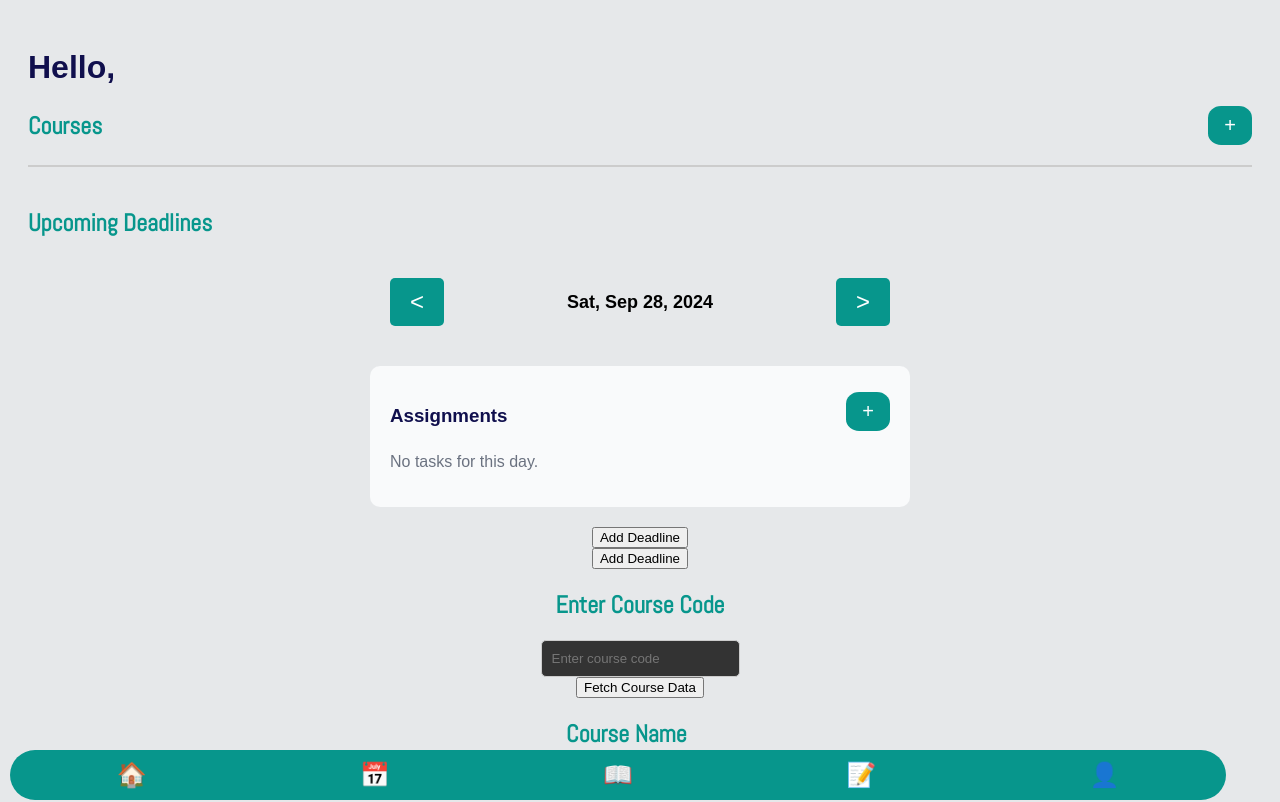
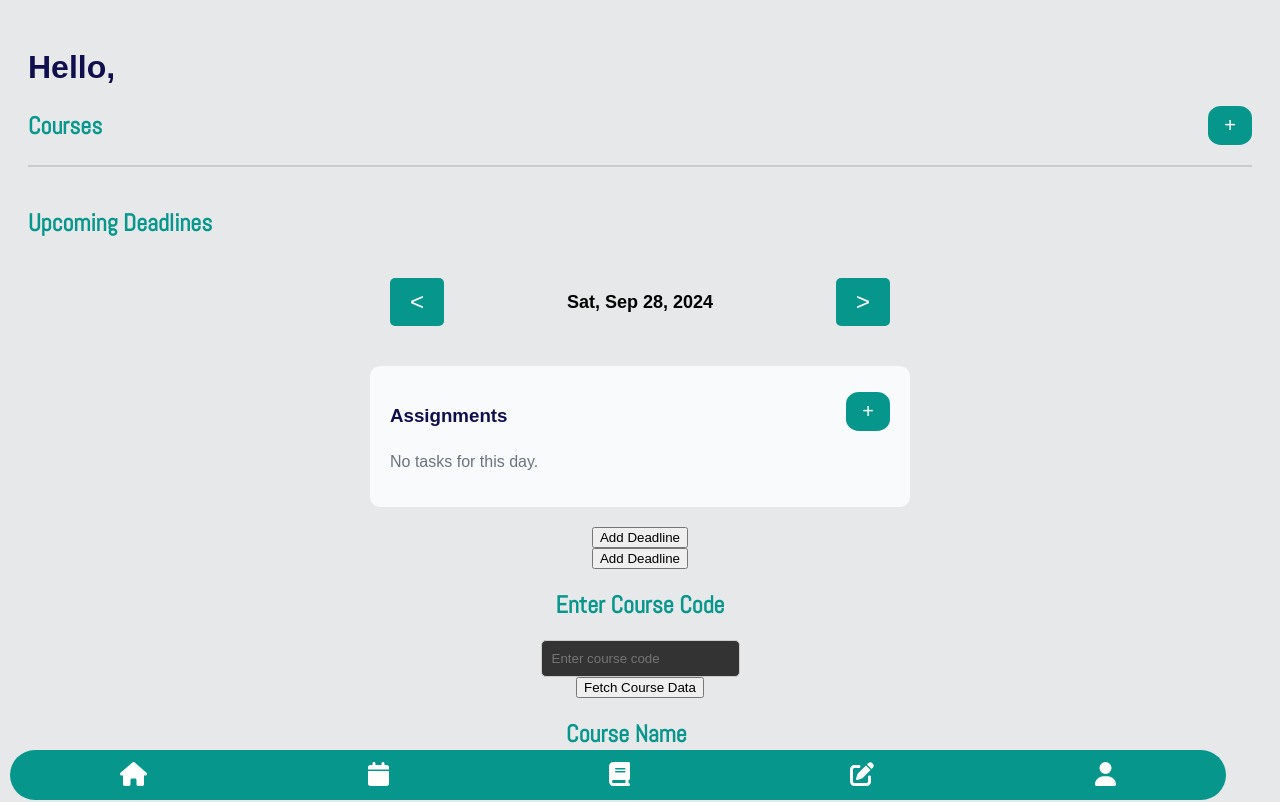
Before and after one commit to SUSA-HTH/uOStudent, a React (Create React App) app: page /dashboard in a window 1280 px wide. Shown: the top 802 px of the page. Built offline with nearby package versions, Linux system fonts and the light colour scheme; the HTML template or start-up script is replaced by a standard one.

Commit message:
course view now works, and courselist and courseview are connected

```diff
--- a/src/App.js
+++ b/src/App.js
@@ -7,6 +7,7 @@ import Login from './pages/Login';
 import Dashboard from './pages/Dashboard';
 import CourseList from './pages/CourseList';
 import GradeCalculator from './pages/GradeCalculator';
+import CourseView from './pages/CourseView';
 
 const App = () => {
   return (
@@ -20,6 +21,7 @@ const App = () => {
         <Route path="/dashboard" element={<Dashboard />} />
         <Route path="/course-list" element={<CourseList />} />
         <Route path="/grade-calculator" element={<GradeCalculator />} />
+        <Route path="/courseview/:courseId" element={<CourseView />} />
       </Routes>
     </Router>
   );
--- a/src/pages/Calendar.js
+++ b/src/pages/Calendar.js
@@ -302,12 +302,22 @@ const Calendar = () => {
         </div>
       )}
       <div className="bottom-nav">
-        <button onClick={() => navigate("/dashboard")}>🏠</button>
-        <button onClick={() => navigate("/calendar")}>📅</button>
-        <button>📖</button>
-        <button>📝</button>
-        <button onClick={() => navigate("/profile")}>👤</button>
-      </div>
+  <button className="nav-button" onClick={() => navigate('/dashboard')}>
+    <FontAwesomeIcon icon={faHome} />
+  </button>
+  <button className="nav-button" onClick={() => navigate('/calendar')}>
+    <FontAwesomeIcon icon={faCalendar} />
+  </button>
+  <button className="nav-button" onClick={() => navigate('/course-list')}>
+    <FontAwesomeIcon icon={faBook} />
+  </button>
+  <button className="nav-button"onClick={() => navigate('/grade-calculator')}>
+    <FontAwesomeIcon icon={faEdit} />
+  </button>
+  <button className="nav-button" onClick={() => navigate('/profile')}>
+    <FontAwesomeIcon icon={faUser} />
+  </button>
+</div>
     </div>
   );
 };
--- a/src/pages/CourseList.js
+++ b/src/pages/CourseList.js
@@ -5,8 +5,8 @@ import { FontAwesomeIcon } from '@fortawesome/react-fontawesome';
 import { faHome, faCalendar, faBook, faEdit, faUser } from '@fortawesome/free-solid-svg-icons';
 
 const CourseList = () => {
-    const navigate = useNavigate();
   const [courses, setCourses] = useState([]);
+  const navigate = useNavigate();
 
   useEffect(() => {
     const storedCourses = localStorage.getItem('courses');
@@ -15,18 +15,27 @@ const CourseList = () => {
     }
   }, []);
 
+  const viewCourse = (courseId) => {
+    navigate(`/courseview/${courseId}`);
+  };
+
   return (
-    <div className="course-list">
-      <h2>Your Courses</h2>
-      <div className="courses">
-        {courses.map(course => (
-          <div className="course-item" key={course.id}>
-            <h3>{course.title}</h3>
-            <p>{course.courseCode}</p>
-            <p>⭐ {course.rating} | {course.hours} Hours | {course.people} People</p>
-          </div>
-        ))}
-      </div>
+    <div>
+      <section>
+        <h2>Available Courses</h2>
+        <div className="course-list">
+          {courses.length > 0 ? (
+            courses.map((course) => (
+              <div key={course.id} onClick={() => viewCourse(course.id)} className="course-card">
+                <h3>{course.name}</h3>
+                <p>{course.code}</p>
+              </div>
+            ))
+          ) : (
+            <p>No courses available</p>
+          )}
+        </div>
+      </section>
     </div>
   );
 };
--- a/src/pages/CourseView.js
+++ b/src/pages/CourseView.js
@@ -0,0 +1,55 @@
+import React, { useState, useEffect } from 'react';
+import { useParams } from 'react-router-dom';
+
+const CourseView = () => {
+  const { courseId } = useParams();
+  const [course, setCourse] = useState(null);
+  const [deadlines, setDeadlines] = useState([]);
+
+  useEffect(() => {
+    const storedCourses = localStorage.getItem('courses');
+    const storedDeadlines = localStorage.getItem('deadlines');
+
+    if (storedCourses) {
+      const courses = JSON.parse(storedCourses);
+      const selectedCourse = courses.find(course => course.id.toString() === courseId);
+      if (selectedCourse) {
+        setCourse(selectedCourse);
+      } else {
+        console.error('Course not found');
+      }
+    }
+
+    if (storedDeadlines && course) {
+      const allDeadlines = JSON.parse(storedDeadlines);
+      const courseDeadlines = allDeadlines.filter(deadline => deadline.course === course.code);
+      setDeadlines(courseDeadlines);
+    }
+  }, [courseId, course]);
+
+  if (!course) {
+    return <p>Course not found</p>;
+  }
+
+  return (
+    <div>
+      <h2>{course.name} ({course.code})</h2>
+      <section>
+        <h3>Upcoming Deadlines</h3>
+        <ul>
+          {deadlines.length > 0 ? (
+            deadlines.map(deadline => (
+              <li key={deadline.id}>
+                <strong>{deadline.date}:</strong> {deadline.description}
+              </li>
+            ))
+          ) : (
+            <p>No upcoming deadlines</p>
+          )}
+        </ul>
+      </section>
+    </div>
+  );
+};
+
+export default CourseView;
--- a/src/pages/Dashboard.js
+++ b/src/pages/Dashboard.js
@@ -62,6 +62,10 @@ const Dashboard = () => {
 
   const deleteTodo = (id) => {
     setTodos(todos.filter(todo => todo.id !== id));
+  };
+
+  const viewCourse = (courseId) => {
+    navigate(`/courseview/${courseId}`);
   };
 
   const openAddCourseModal = () => {
```
